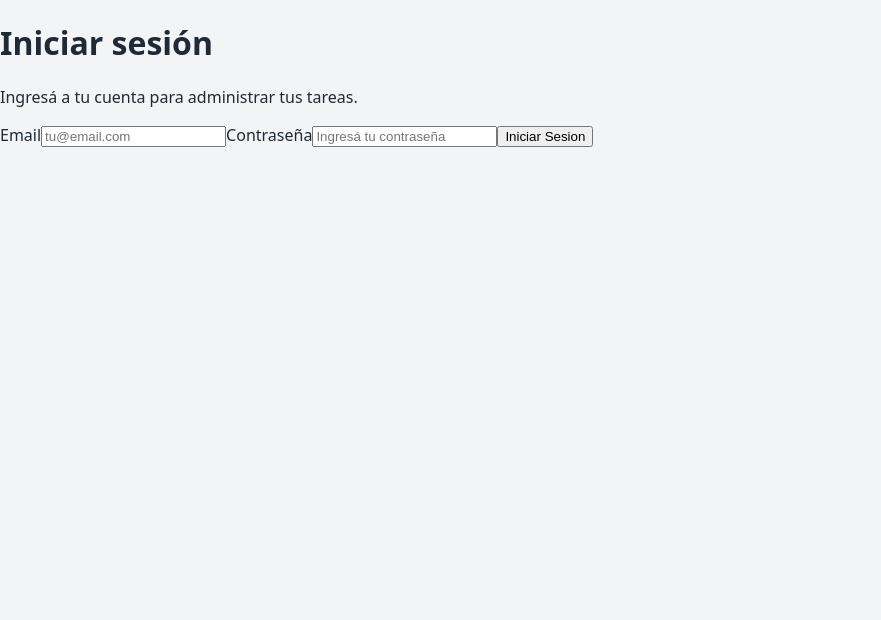
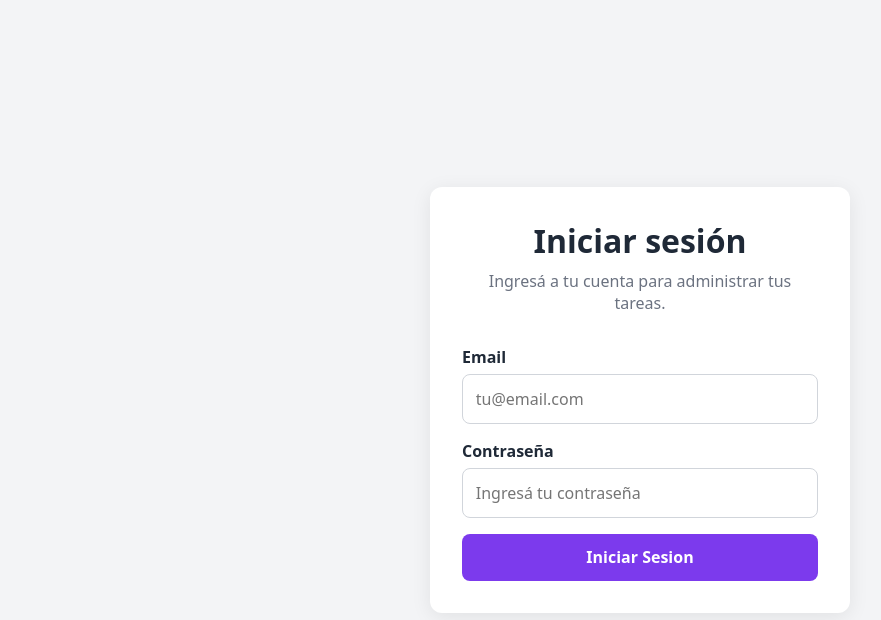
Before and after one commit to sebamachello/ProyectoM4_SebastianMachello-, a React (Vite) app: page /login in a window 1280 px wide. Shown: the top 620 px of the page, without its empty margins (0-881 px from the left). Built offline with nearby package versions, Linux system fonts and the light colour scheme; no server answers.

Commit message:
style: mejorar diseño y estilos de la aplicacion

```diff
--- a/src/index.css
+++ b/src/index.css
@@ -77,3 +77,198 @@ body {
     justify-content: center;
   }
 }
+
+/* LOGIN Y REGISTER */
+
+.auth-page {
+  min-height: 100vh;
+  display: flex;
+  justify-content: center;
+  align-items: center;
+  padding: 1rem;
+}
+
+.auth-card {
+  width: 100%;
+  max-width: 420px;
+  display: flex;
+  flex-direction: column;
+  padding: 2rem;
+  background-color: white;
+  border-radius: 12px;
+  box-shadow: 0 4px 20px rgba(0, 0, 0, 0.08);
+}
+
+.auth-card h1 {
+  margin: 0 0 0.5rem;
+  text-align: center;
+}
+
+.auth-subtitle {
+  margin: 0 0 2rem;
+  text-align: center;
+  color: #6b7280;
+}
+
+.auth-card label {
+  margin-bottom: 0.4rem;
+  font-weight: 600;
+}
+
+.auth-card input,
+.task-form input {
+  width: 100%;
+  padding: 0.8rem;
+  margin-bottom: 1rem;
+  border: 1px solid #d1d5db;
+  border-radius: 8px;
+  font: inherit;
+}
+
+.auth-card input:focus,
+.task-form input:focus {
+  outline: 2px solid #7c3aed;
+  border-color: transparent;
+}
+
+.auth-card button,
+.task-form button,
+.task-actions button {
+  padding: 0.8rem 1rem;
+  border: none;
+  border-radius: 8px;
+  background-color: #7c3aed;
+  color: white;
+  font: inherit;
+  font-weight: 600;
+  cursor: pointer;
+}
+
+.auth-card button:hover,
+.task-form button:hover,
+.task-actions button:hover {
+  background-color: #6d28d9;
+}
+
+.form-error {
+  margin: 0 0 1rem;
+  color: #dc2626;
+}
+
+/* TASKS */
+
+.tasks-page {
+  min-height: 100vh;
+  padding: 1rem;
+}
+
+.tasks-container {
+  width: 100%;
+  max-width: 900px;
+  margin: 0 auto;
+}
+
+.tasks-header {
+  display: flex;
+  flex-direction: column;
+  gap: 1rem;
+  margin-bottom: 2rem;
+}
+
+.tasks-header h1 {
+  margin-bottom: 0.25rem;
+}
+
+.tasks-header p {
+  margin: 0;
+  color: #6b7280;
+}
+
+.logout-button {
+  padding: 0.7rem 1rem;
+  border: 1px solid #d1d5db;
+  border-radius: 8px;
+  background-color: white;
+  color: #374151;
+  font-weight: 600;
+  cursor: pointer;
+}
+
+.task-form {
+  padding: 1.5rem;
+  margin-bottom: 2rem;
+  background-color: white;
+  border-radius: 12px;
+  box-shadow: 0 4px 20px rgba(0, 0, 0, 0.06);
+}
+
+.task-form h2 {
+  margin-top: 0;
+}
+
+.task-list {
+  display: grid;
+  gap: 1rem;
+}
+
+.task-card {
+  padding: 1.5rem;
+  background-color: white;
+  border-left: 5px solid #7c3aed;
+  border-radius: 10px;
+  box-shadow: 0 2px 10px rgba(0, 0, 0, 0.06);
+}
+
+.task-card h3 {
+  margin: 0 0 0.5rem;
+}
+
+.task-card p {
+  margin: 0 0 1.5rem;
+  color: #6b7280;
+}
+
+.task-card--completed {
+  opacity: 0.7;
+  border-left-color: #16a34a;
+}
+
+.task-card--completed h3 {
+  text-decoration: line-through;
+}
+
+.task-actions {
+  display: flex;
+  flex-direction: column;
+  gap: 0.5rem;
+}
+
+.task-actions .delete-button {
+  background-color: #dc2626;
+}
+
+.task-actions .delete-button:hover {
+  background-color: #b91c1c;
+}
+
+/* DESKTOP */
+
+@media (min-width: 768px) {
+  .tasks-page {
+    padding: 2rem;
+  }
+
+  .tasks-header {
+    flex-direction: row;
+    justify-content: space-between;
+    align-items: center;
+  }
+
+  .task-list {
+    grid-template-columns: repeat(2, 1fr);
+  }
+
+  .task-actions {
+    flex-direction: row;
+  }
+}
```
